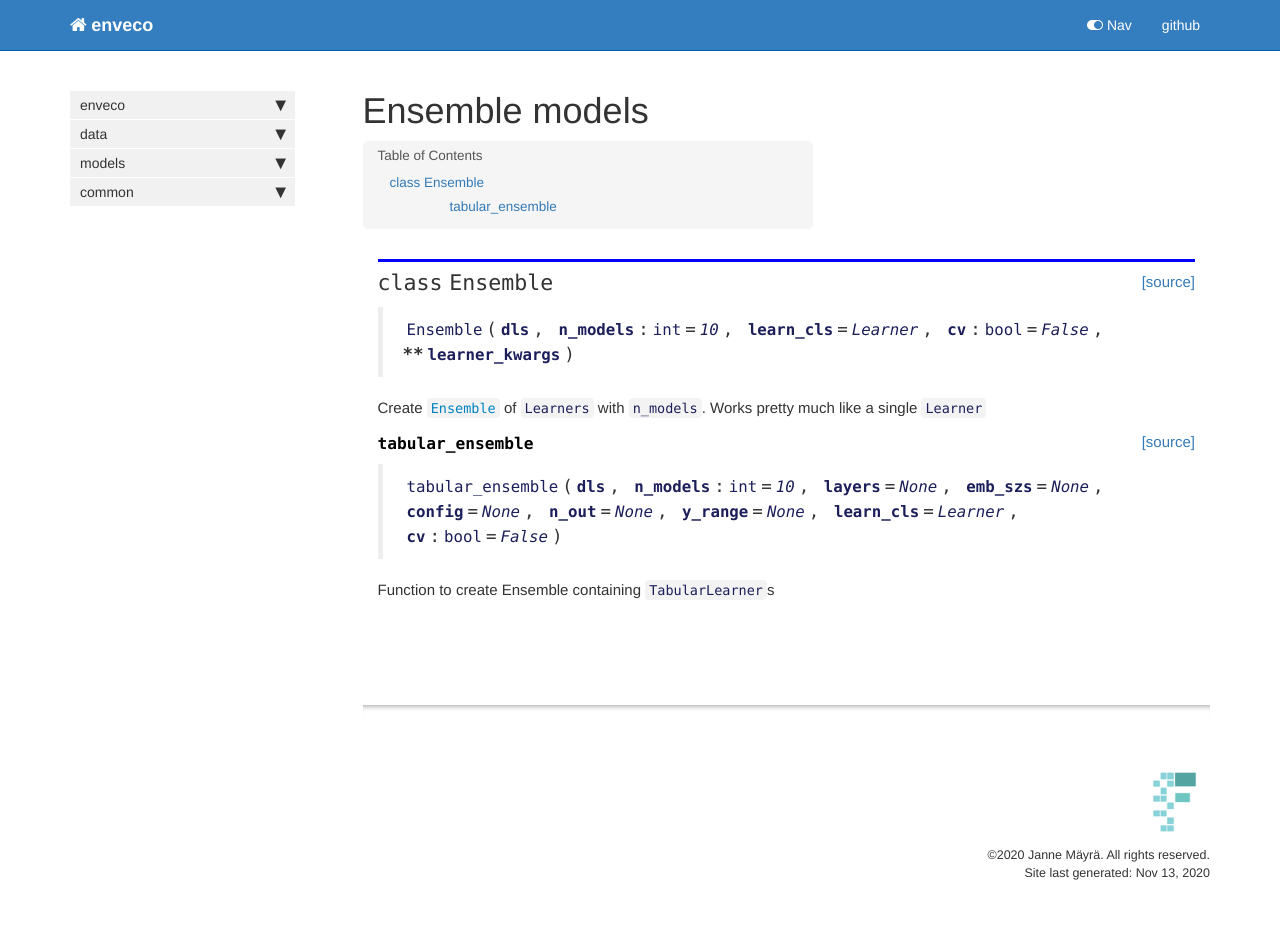
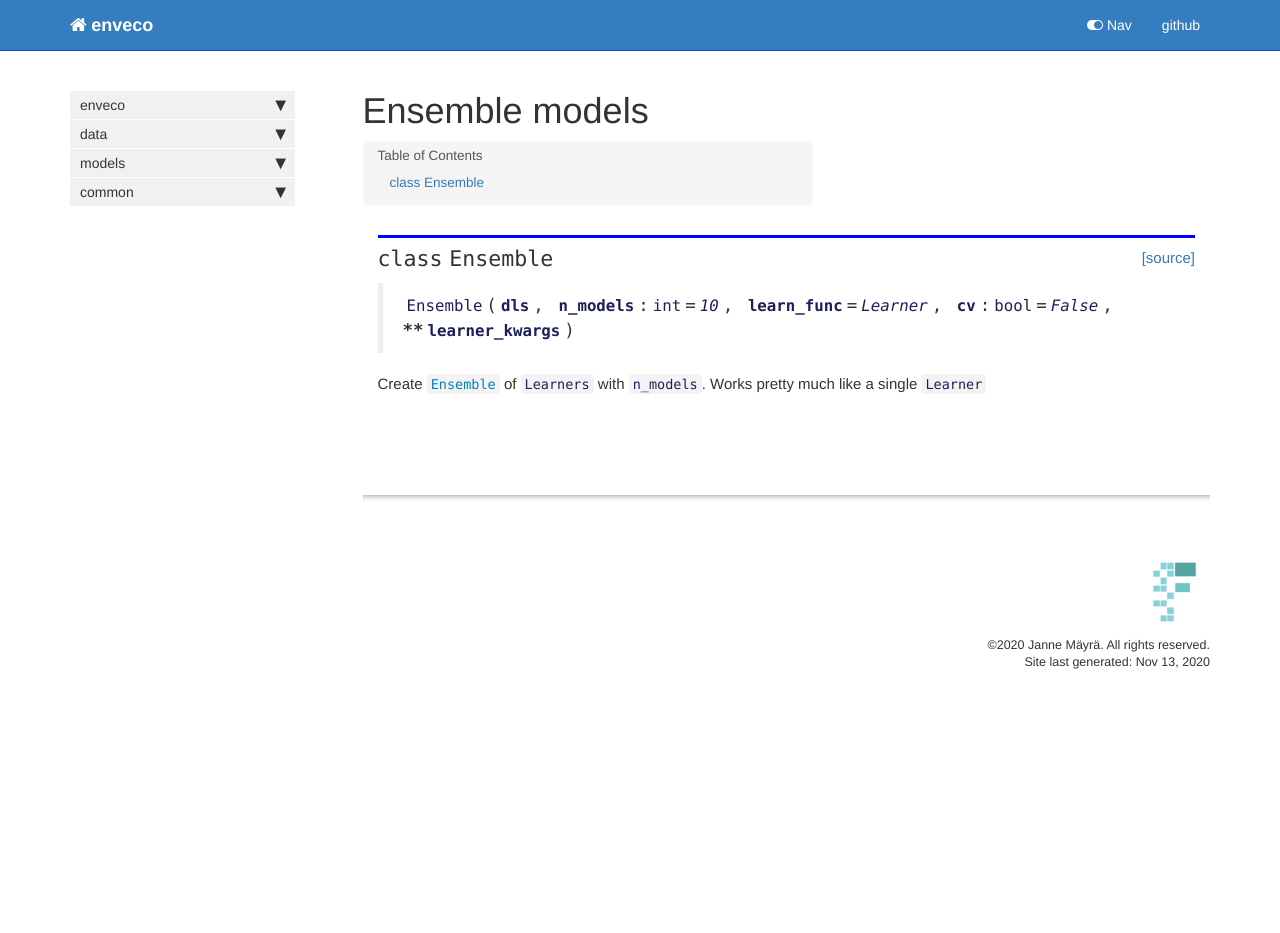
Before and after one commit to mayrajeo/enveco, a Jekyll site: the page built from docs/models.ensemble.html, in a window 1280 px wide. Built offline with Jekyll 4.4.1, drawn with Linux system fonts in a browser that asks for light colours; nearby versions of some CDN libraries; comment, search, counter and statistics services are not loaded; after the commit the page ends 900 px from its top, so only the background shows below that.

```diff
--- a/docs/models.ensemble.html
+++ b/docs/models.ensemble.html
@@ -47,7 +47,7 @@
 
 
 <div class="output_markdown rendered_html output_subarea ">
-<h2 id="Ensemble" class="doc_header"><code>class</code> <code>Ensemble</code><a href="https://github.com/jaeeolma/enveco/tree/master/enveco/models/ensemble.py#L10" class="source_link" style="float:right">[source]</a></h2><blockquote><p><code>Ensemble</code>(<strong><code>dls</code></strong>, <strong><code>n_models</code></strong>:<code>int</code>=<em><code>10</code></em>, <strong><code>learn_cls</code></strong>=<em><code>Learner</code></em>, <strong><code>cv</code></strong>:<code>bool</code>=<em><code>False</code></em>, <strong>**<code>learner_kwargs</code></strong>)</p>
+<h2 id="Ensemble" class="doc_header"><code>class</code> <code>Ensemble</code><a href="https://github.com/jaeeolma/enveco/tree/master/enveco/models/ensemble.py#L10" class="source_link" style="float:right">[source]</a></h2><blockquote><p><code>Ensemble</code>(<strong><code>dls</code></strong>, <strong><code>n_models</code></strong>:<code>int</code>=<em><code>10</code></em>, <strong><code>learn_func</code></strong>=<em><code>Learner</code></em>, <strong><code>cv</code></strong>:<code>bool</code>=<em><code>False</code></em>, <strong>**<code>learner_kwargs</code></strong>)</p>
 </blockquote>
 
 </div>
@@ -74,36 +74,4 @@
 </div>
 </div>
 </div>
-    {% raw %}
-
-<div class="cell border-box-sizing code_cell rendered">
-
-<div class="output_wrapper">
-<div class="output">
-
-<div class="output_area">
-
-
-<div class="output_markdown rendered_html output_subarea ">
-<h4 id="tabular_ensemble" class="doc_header"><code>tabular_ensemble</code><a href="https://github.com/jaeeolma/enveco/tree/master/enveco/models/ensemble.py#L80" class="source_link" style="float:right">[source]</a></h4><blockquote><p><code>tabular_ensemble</code>(<strong><code>dls</code></strong>, <strong><code>n_models</code></strong>:<code>int</code>=<em><code>10</code></em>, <strong><code>layers</code></strong>=<em><code>None</code></em>, <strong><code>emb_szs</code></strong>=<em><code>None</code></em>, <strong><code>config</code></strong>=<em><code>None</code></em>, <strong><code>n_out</code></strong>=<em><code>None</code></em>, <strong><code>y_range</code></strong>=<em><code>None</code></em>, <strong><code>learn_cls</code></strong>=<em><code>Learner</code></em>, <strong><code>cv</code></strong>:<code>bool</code>=<em><code>False</code></em>)</p>
-</blockquote>
-<p>Function to create Ensemble containing <code>TabularLearner</code>s</p>
-
 </div>
-
-</div>
-
-</div>
-</div>
-
-</div>
-    {% endraw %}
-
-    {% raw %}
-
-<div class="cell border-box-sizing code_cell rendered">
-
-</div>
-    {% endraw %}
-
-</div>
--- a/enveco/_nbdev.py
+++ b/enveco/_nbdev.py
@@ -56,8 +56,7 @@
          "bias.__doc__": "05_metrics.ipynb",
          "bias_pct": "05_metrics.ipynb",
          "bias_pct.__doc__": "05_metrics.ipynb",
-         "Ensemble": "06_models.ensemble.ipynb",
-         "tabular_ensemble": "06_models.ensemble.ipynb"}
+         "Ensemble": "06_models.ensemble.ipynb"}
 
 modules = ["data/image.py",
            "data/las.py",
```
Also changed, not shown: docs/metrics.html (+25 -25 lines), 5 other files.
